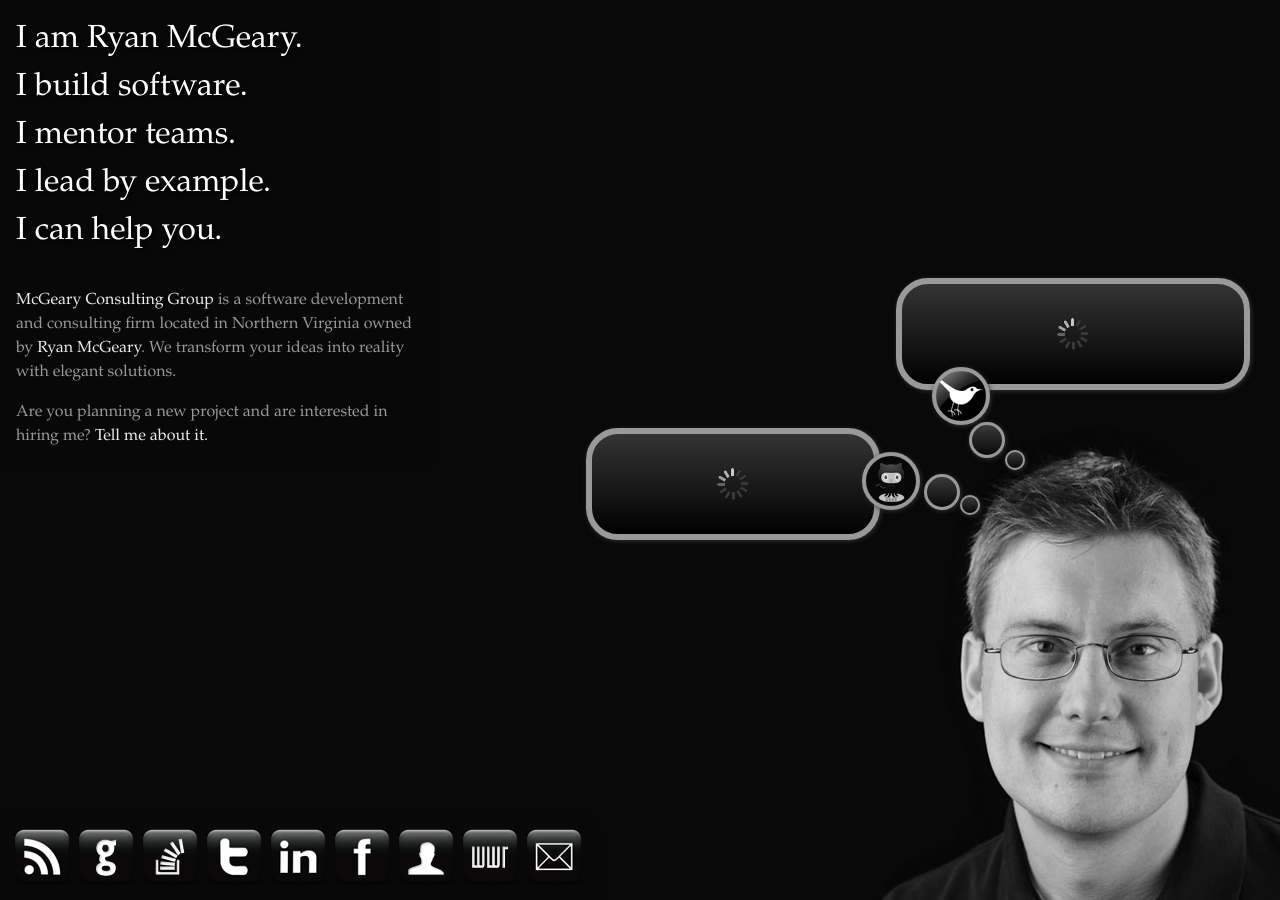
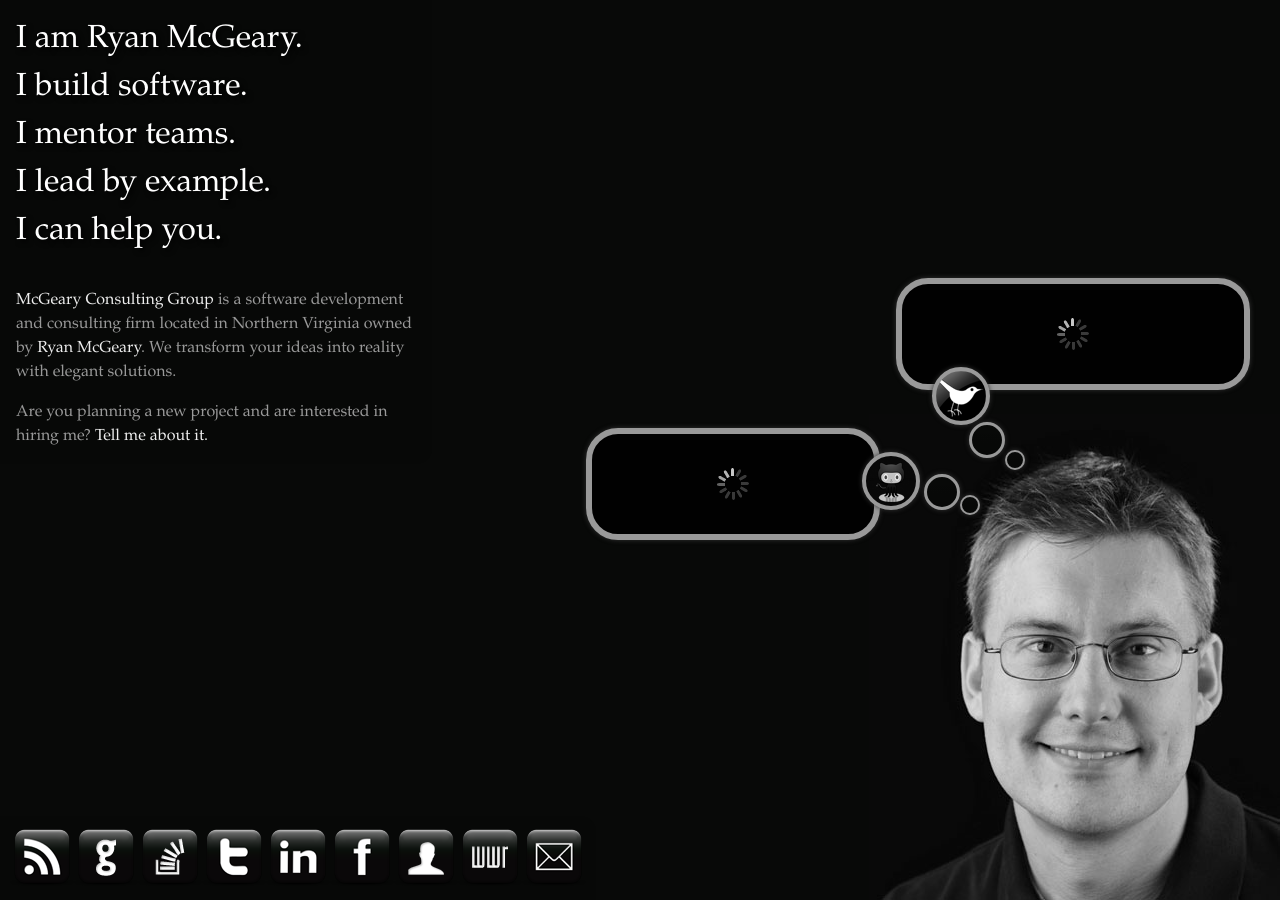
Before and after one commit to rmm5t/ryan.mcgeary.org, a Jekyll site: the page index.html, which Jekyll copies as it is, in a window 1280 px wide. Built offline with Jekyll 4.4.1, drawn with Linux system fonts in a browser that asks for light colours; nearby versions of some CDN libraries; comment, search, counter and statistics services are not loaded.

Commit message:
Fixed compass deprecation warnings

```diff
--- a/stylesheets/screen.css
+++ b/stylesheets/screen.css
@@ -1,33 +1,32 @@
 html, body, div, span, applet, object, iframe,
 h1, h2, h3, h4, h5, h6, p, blockquote, pre,
 a, abbr, acronym, address, big, cite, code,
-del, dfn, em, font, img, ins, kbd, q, s, samp,
+del, dfn, em, img, ins, kbd, q, s, samp,
 small, strike, strong, sub, sup, tt, var,
+b, u, i, center,
 dl, dt, dd, ol, ul, li,
 fieldset, form, label, legend,
-table, caption, tbody, tfoot, thead, tr, th, td {
+table, caption, tbody, tfoot, thead, tr, th, td,
+article, aside, canvas, details, embed,
+figure, figcaption, footer, header, hgroup,
+menu, nav, output, ruby, section, summary,
+time, mark, audio, video {
   margin: 0;
   padding: 0;
   border: 0;
-  outline: 0;
-  font-weight: inherit;
-  font-style: inherit;
   font-size: 100%;
-  font-family: inherit;
+  font: inherit;
   vertical-align: baseline; }
 
 body {
-  line-height: 1;
-  color: black;
-  background: white; }
+  line-height: 1; }
 
 ol, ul {
   list-style: none; }
 
 table {
-  border-collapse: separate;
-  border-spacing: 0;
-  vertical-align: middle; }
+  border-collapse: collapse;
+  border-spacing: 0; }
 
 caption, th, td {
   text-align: left;
@@ -35,12 +34,17 @@
   vertical-align: middle; }
 
 q, blockquote {
-  quotes: "" ""; }
+  quotes: none; }
   q:before, q:after, blockquote:before, blockquote:after {
-    content: ""; }
+    content: "";
+    content: none; }
 
 a img {
   border: none; }
+
+article, aside, details, figcaption, figure,
+footer, header, hgroup, menu, nav, section {
+  display: block; }
 
 .hll {
   background-color: #49483e; }
@@ -297,10 +301,10 @@
   -ms-border-bottom-right-radius: 1em;
   -khtml-border-bottom-right-radius: 1em;
   border-bottom-right-radius: 1em;
-  -moz-box-shadow: #080908 1px 1px 5px 0;
-  -webkit-box-shadow: #080908 1px 1px 5px 0;
-  -o-box-shadow: #080908 1px 1px 5px 0;
-  box-shadow: #080908 1px 1px 5px 0; }
+  -moz-box-shadow: #080908;
+  -webkit-box-shadow: #080908;
+  -o-box-shadow: #080908;
+  box-shadow: #080908; }
 
 body#landing #content {
   margin-right: 710px;
@@ -350,10 +354,10 @@
       background-color: rgba(40, 40, 40, 0.5);
       padding: 20px;
       margin: 1em 0;
-      -moz-box-shadow: #080908 1px 1px 5px 0;
-      -webkit-box-shadow: #080908 1px 1px 5px 0;
-      -o-box-shadow: #080908 1px 1px 5px 0;
-      box-shadow: #080908 1px 1px 5px 0; }
+      -moz-box-shadow: #080908;
+      -webkit-box-shadow: #080908;
+      -o-box-shadow: #080908;
+      box-shadow: #080908; }
     body#page #content #body pre {
       margin-bottom: 1.714em;
       background-color: #222222;
@@ -369,7 +373,7 @@
       -webkit-box-shadow: black 1px 1px 2px 0 inset;
       -o-box-shadow: black 1px 1px 2px 0 inset;
       box-shadow: black 1px 1px 2px 0 inset;
-      text-shadow: black 1px 1px 1px; }
+      text-shadow: black; }
       body#page #content #body pre code {
         color: white;
         font-size: 14px; }
@@ -423,10 +427,10 @@
   -ms-border-bottom-left-radius: 1em;
   -khtml-border-bottom-left-radius: 1em;
   border-bottom-left-radius: 1em;
-  -moz-box-shadow: #080908 1px 1px 5px 0;
-  -webkit-box-shadow: #080908 1px 1px 5px 0;
-  -o-box-shadow: #080908 1px 1px 5px 0;
-  box-shadow: #080908 1px 1px 5px 0; }
+  -moz-box-shadow: #080908;
+  -webkit-box-shadow: #080908;
+  -o-box-shadow: #080908;
+  box-shadow: #080908; }
   body#page #sidebar a {
     color: #eeeeee;
     text-decoration: none; }
@@ -464,10 +468,10 @@
   -ms-border-top-right-radius: 1em;
   -khtml-border-top-right-radius: 1em;
   border-top-right-radius: 1em;
-  -moz-box-shadow: #080908 1px 1px 5px 0;
-  -webkit-box-shadow: #080908 1px 1px 5px 0;
-  -o-box-shadow: #080908 1px 1px 5px 0;
-  box-shadow: #080908 1px 1px 5px 0; }
+  -moz-box-shadow: #080908;
+  -webkit-box-shadow: #080908;
+  -o-box-shadow: #080908;
+  box-shadow: #080908; }
   #social .button {
     display: block;
     float: left;
@@ -477,63 +481,63 @@
     text-indent: -119988px;
     overflow: hidden;
     text-align: left;
-    background-image: url('/images/rss-button.png?1297293045');
+    background-image: url('/images/rss-button.png?1299455794');
     background-repeat: no-repeat;
     background-position: 50% 50%; }
   #social .github {
     text-indent: -119988px;
     overflow: hidden;
     text-align: left;
-    background-image: url('/images/github-button.png?1283265556');
+    background-image: url('/images/github-button.png?1287763329');
     background-repeat: no-repeat;
     background-position: 50% 50%; }
   #social .stackoverflow {
     text-indent: -119988px;
     overflow: hidden;
     text-align: left;
-    background-image: url('/images/stackoverflow-button.png?1283273514');
+    background-image: url('/images/stackoverflow-button.png?1287763329');
     background-repeat: no-repeat;
     background-position: 50% 50%; }
   #social .twitter {
     text-indent: -119988px;
     overflow: hidden;
     text-align: left;
-    background-image: url('/images/twitter-button.png?1283259332');
+    background-image: url('/images/twitter-button.png?1287763329');
     background-repeat: no-repeat;
     background-position: 50% 50%; }
   #social .linkedin {
     text-indent: -119988px;
     overflow: hidden;
     text-align: left;
-    background-image: url('/images/linkedin-button.png?1283259315');
+    background-image: url('/images/linkedin-button.png?1287763329');
     background-repeat: no-repeat;
     background-position: 50% 50%; }
   #social .facebook {
     text-indent: -119988px;
     overflow: hidden;
     text-align: left;
-    background-image: url('/images/facebook-button.png?1283262635');
+    background-image: url('/images/facebook-button.png?1287763329');
     background-repeat: no-repeat;
     background-position: 50% 50%; }
   #social .claimid {
     text-indent: -119988px;
     overflow: hidden;
     text-align: left;
-    background-image: url('/images/claimid-button.png?1283262336');
+    background-image: url('/images/claimid-button.png?1287763329');
     background-repeat: no-repeat;
     background-position: 50% 50%; }
   #social .wwr {
     text-indent: -119988px;
     overflow: hidden;
     text-align: left;
-    background-image: url('/images/wwr-button.png?1283267367');
+    background-image: url('/images/wwr-button.png?1287763329');
     background-repeat: no-repeat;
     background-position: 50% 50%; }
   #social .email {
     text-indent: -119988px;
     overflow: hidden;
     text-align: left;
-    background-image: url('/images/mail-button.png?1283259361');
+    background-image: url('/images/mail-button.png?1287763329');
     background-repeat: no-repeat;
     background-position: 50% 50%; }
 
@@ -576,13 +580,20 @@
     display: block;
     position: absolute;
     border: 4px solid #999999;
-    -moz-box-shadow: #333333 1px 1px 5px 0;
-    -webkit-box-shadow: #333333 1px 1px 5px 0;
-    -o-box-shadow: #333333 1px 1px 5px 0;
-    box-shadow: #333333 1px 1px 5px 0;
-    background-image: -webkit-gradient(linear, 0% 0%, 0% 100%, color-stop(0%, rgba(255, 255, 255, 0.2)), color-stop(100%, rgba(255, 255, 255, 0)));
-    background-image: -moz-linear-gradient(top, rgba(255, 255, 255, 0.2) 0%, rgba(255, 255, 255, 0) 100%);
-    background-image: linear-gradient(top, rgba(255, 255, 255, 0.2) 0%, rgba(255, 255, 255, 0) 100%); }
+    -moz-box-shadow: 0px 0px 5px #333333;
+    -webkit-box-shadow: 0px 0px 5px #333333;
+    -o-box-shadow: 0px 0px 5px #333333;
+    box-shadow: 0px 0px 5px #333333;
+    background-image: -webkit-gradient(linear, 50% 0%, 50% 100%, color-stop(0%, rgba(255, 255, 255, 0.2)), color-stop(100%, rgba(255, 255, 255, 0)));
+    background-image: -webkit-linear-gradient(rgba(255, 255, 255, 0.2), rgba(255, 255, 255, 0) 100%);
+    background-image: -moz-linear-gradient(rgba(255, 255, 255, 0.2), rgba(255, 255, 255, 0) 100%);
+    background-image: -o-linear-gradient(rgba(255, 255, 255, 0.2), rgba(255, 255, 255, 0) 100%);
+    background-image: linear-gradient(rgba(255, 255, 255, 0.2), rgba(255, 255, 255, 0) 100%);
+    background-image: -webkit-gradient(linear, 50% 0%, 50% 100%, color-stop(0%, rgba(0, 0, 0, 0)), color-stop(100%, rgba(0, 0, 0, 0.2)));
+    background-image: -webkit-linear-gradient(rgba(0, 0, 0, 0) 0%, rgba(0, 0, 0, 0.2));
+    background-image: -moz-linear-gradient(rgba(0, 0, 0, 0) 0%, rgba(0, 0, 0, 0.2));
+    background-image: -o-linear-gradient(rgba(0, 0, 0, 0) 0%, rgba(0, 0, 0, 0.2));
+    background-image: linear-gradient(rgba(0, 0, 0, 0) 0%, rgba(0, 0, 0, 0.2)); }
     #twitter_bubble .bubble a, #github_bubble .bubble a {
       color: #aaaaaa;
       text-decoration: none; }
@@ -637,7 +648,7 @@
     border-radius: 32px; }
     #twitter_bubble .main_bubble .loading, #github_bubble .main_bubble .loading {
       height: 64px;
-      background: transparent url('/images/spinner-gray-on-transparent.gif?1297303500') no-repeat 50% 50%; }
+      background: transparent url('/images/spinner-gray-on-transparent.gif?1299455794') no-repeat 50% 50%; }
     #twitter_bubble .main_bubble blockquote, #github_bubble .main_bubble blockquote {
       width: 300px;
       font-size: 18px; }
@@ -662,7 +673,7 @@
     text-indent: -119988px;
     overflow: hidden;
     text-align: left;
-    background-image: url('/images/twitter-bubble.png?1283259304');
+    background-image: url('/images/twitter-bubble.png?1287763329');
     background-repeat: no-repeat;
     background-position: 50% 50%; }
   #twitter_bubble .main_bubble {
@@ -685,7 +696,7 @@
     text-indent: -119988px;
     overflow: hidden;
     text-align: left;
-    background-image: url('/images/github-bubble.png?1283224655');
+    background-image: url('/images/github-bubble.png?1287763329');
     background-repeat: no-repeat;
     background-position: 50% 50%; }
   #github_bubble .main_bubble {
```
Also changed, not shown: _sass/screen.sass (+7 -6 lines).
